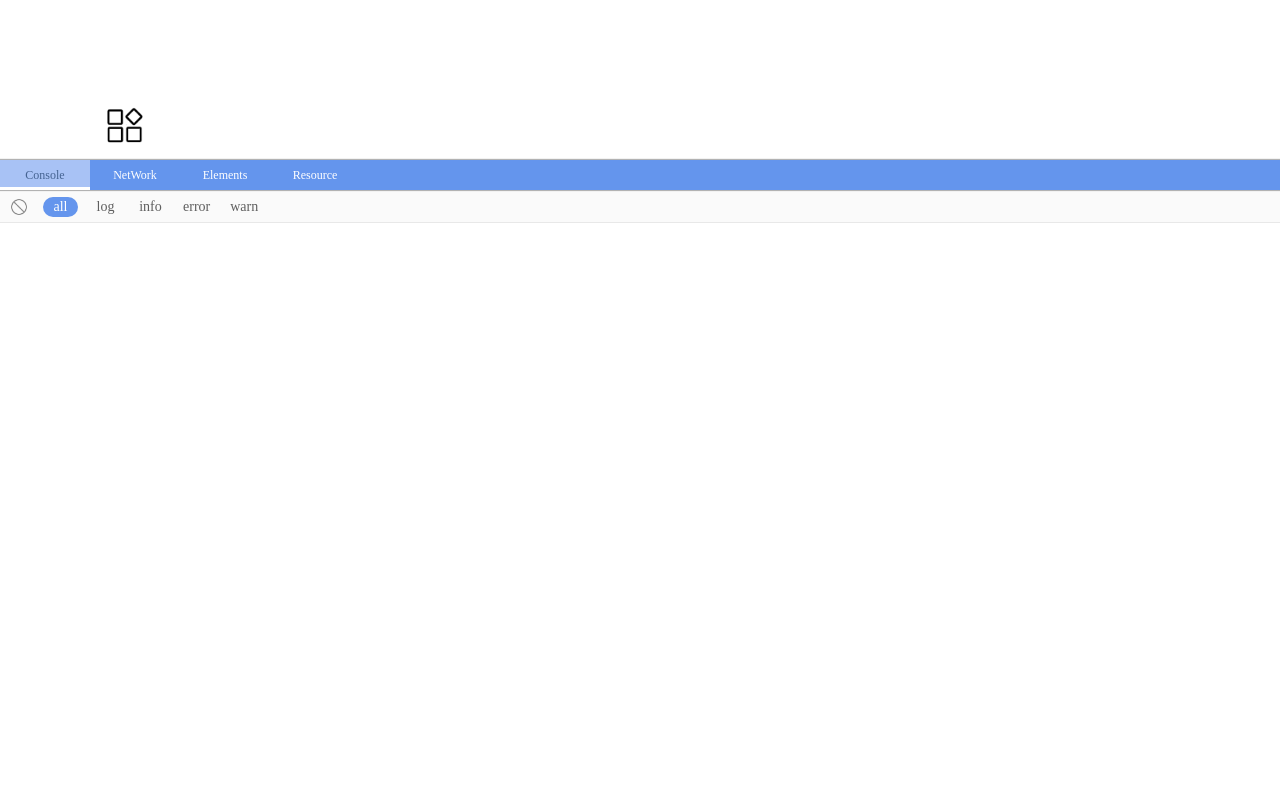
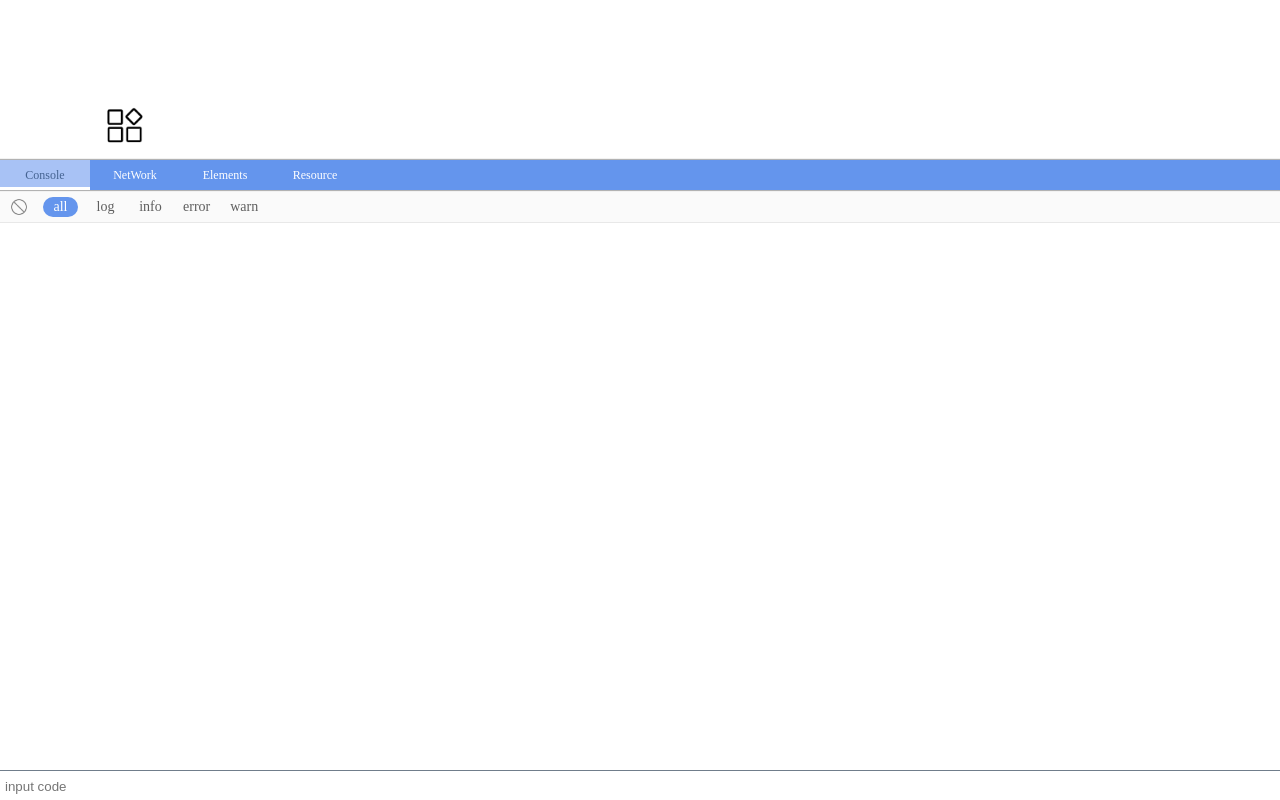
Before and after one commit to gayyou/Micro-Helper, a React (Create React App) app: page / in a window 1280 px wide. Built offline with nearby package versions, Linux system fonts and the light colour scheme.

Commit message:
20200511

```diff
--- a/src/views/layout/mainModules/console/Console.scss
+++ b/src/views/layout/mainModules/console/Console.scss
@@ -5,6 +5,13 @@
   width: 100%;
 
   .log-area {
+    .log-scroll-container {
+      position: absolute;
+      overflow: auto;
+      width: 100%;
+      height: 100%;
+    }
+
     position: relative;
     flex: 1;
   }
@@ -13,5 +20,13 @@
     position: relative;
     width: 100%;
     height: 30px;
+
+    .console-input {
+      width: 100%;
+      height: 30px;
+      padding-left: 5px;
+      padding-right: 5px;
+      border-top: 1px solid #707d8b;
+    }
   }
 }
--- a/src/views/layout/mainModules/console/Console.tsx
+++ b/src/views/layout/mainModules/console/Console.tsx
@@ -148,6 +148,8 @@ export default class Console extends React.Component {
         this.createConsoleFuncSubscribe(item, createAddConsoleItemOfTypeFn.call(this, item, mode));
       }
     }
+
+    // 进行注册捕获异常
     // window.addEventListener('error', errorEventHandler);
     // window.addEventListener('unhandledrejection', errorEventHandler);
   }
@@ -171,7 +173,7 @@ export default class Console extends React.Component {
         result = eval(`(${code})`);
       } catch (e) {
         // 如果运行失败，那么添加失败项到控制台中
-        console.log(e)
+        console.error(e)
       }
       console.log(result)
     }
@@ -237,6 +239,7 @@ export default class Console extends React.Component {
           currentFilterType={this.state.currentType}
         />
         <div className="log-area">
+          <div className="log-scroll-container">
             {this.state.consoleList.map((item) => {
               let Item = ComponentTypeMatch[item.type];
               return (<Item
@@ -246,11 +249,14 @@ export default class Console extends React.Component {
               />)
             })}
           </div>
+        </div>
         <div className="input-area">
           <input
+            className="console-input"
             value={this.state.consoleInput}
             onKeyDown={this.inputKeyDown}
             onChange={this.inputChange}
+            placeholder="input code"
           />
         </div>
       </div>
--- a/src/views/layout/mainModules/console/errorLog/ErrorLog.scss
+++ b/src/views/layout/mainModules/console/errorLog/ErrorLog.scss
@@ -6,4 +6,14 @@
   border-bottom: 1px solid #f44336;
   position: relative;
   padding: 10px;
+
+  .icon-span {
+    &::before {
+      content: '\E6CE';
+    }
+
+    color: #f44336;
+    line-height: 20px;
+    font-size: 12px;
+  }
 }
--- a/src/views/layout/mainModules/console/errorLog/ErrorLog.tsx
+++ b/src/views/layout/mainModules/console/errorLog/ErrorLog.tsx
@@ -16,7 +16,10 @@ export default class ErrorLog extends React.Component {
   render() {
     return (
       <div className="error-log-container">
-        我是错误
+        <span className="icon-span"/>
+        <div className="error-log-detail">
+
+        </div>
       </div>
     );
   }
--- a/src/views/layout/mainModules/console/log/helper/getPropertyComponentList.tsx
+++ b/src/views/layout/mainModules/console/log/helper/getPropertyComponentList.tsx
@@ -1,4 +1,3 @@
-import {isPlainObject, isSymbol} from "@/utils";
 import {getPropertyObject} from "@views/layout/mainModules/console/log/helper/getPropertyObject";
 import {
   EnumerablePropertyItem,
--- a/src/views/layout/mainModules/console/log/helper/propertyOptions.ts
+++ b/src/views/layout/mainModules/console/log/helper/propertyOptions.ts
@@ -4,7 +4,7 @@
 
 export const baseOptions = ['__proto__'];
 
-export const arrayOptions = ['length'];
+export const arrayOptions = [];
 
 export const mapAndSetOptions = ['size'];
 
--- a/src/views/layout/mainModules/console/log/propertyItem/PropertyItem.scss
+++ b/src/views/layout/mainModules/console/log/propertyItem/PropertyItem.scss
@@ -8,7 +8,7 @@
   }
 
   .property-item-key {
-    color: #a71d5d;
+    color: #881391;
   }
 
   .property-item-value {
--- a/src/views/layout/mainModules/console/log/propertyItem/PropertyItem.tsx
+++ b/src/views/layout/mainModules/console/log/propertyItem/PropertyItem.tsx
@@ -13,7 +13,7 @@ const enumerableStyle = {
 };
 
 const unEnumerableStyle = {
-
+  opacity: .5
 };
 
 /**
@@ -57,7 +57,6 @@ function getPropertyComponentClassHOC(type: PropertyItemEnum) {
       if (this.state.isShowChild) {
         ({enumerableList, unEnumerableList} = getPropertyComponentList(value, indent + 1));
       }
-      console.table(unEnumerableList)
 
       return (
         <>
```
Also changed, not shown: src/views/layout/mainModules/console/errorLog/errorDetail/ErrorDetail.tsx (added, +11 -0 lines), src/views/layout/mainModules/console/errorLog/errorDetail/ErrorDetail.scss (added). Lines whose indentation alone changed are shown as unchanged.
